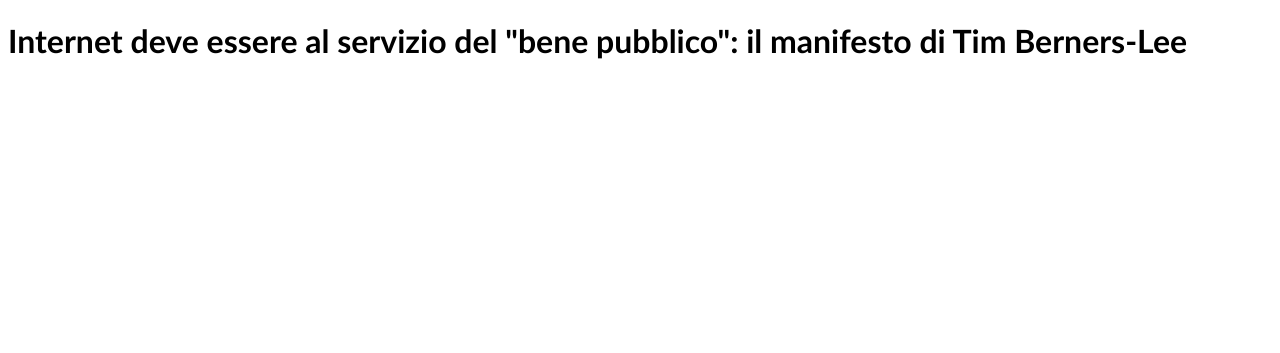
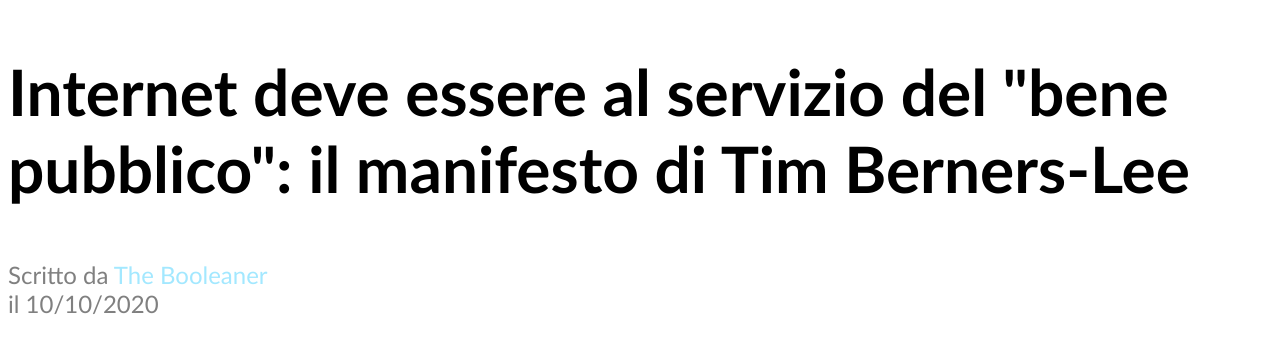
Before and after one commit to Stefanospedicato/html-css-booleaner, a plain HTML site: page index.html in a window 1280 px wide. Shown: the part 361-714 px from the top of the page. Drawn offline with Linux system fonts and the light colour scheme.

Commit message:
[add]colori didascalia

```diff
--- a/css/style.css
+++ b/css/style.css
@@ -21,5 +21,16 @@
 }
 
 h1{
+  font-size: 4rem
+}
+
+.primary-text{
+  color: grey
+  ;
+  font-size: 1.5rem;
+}
+
+.primary-text span{
+  color:rgb(163, 232, 255);
 
 }
--- a/index.html
+++ b/index.html
@@ -22,7 +22,21 @@
 
 <main>
 
+<section>
+
   <h1 id="main title">Internet deve essere al servizio del "bene pubblico": il manifesto di Tim Berners-Lee</h1>
+
+  <p class="primary-text">Scritto da <span>The Booleaner</span><br>
+    il 10/10/2020
+  </p>
+
+</section>
+
+<section>
+
+<img src="" alt="">
+
+</section>
 
 </main>
 
```
